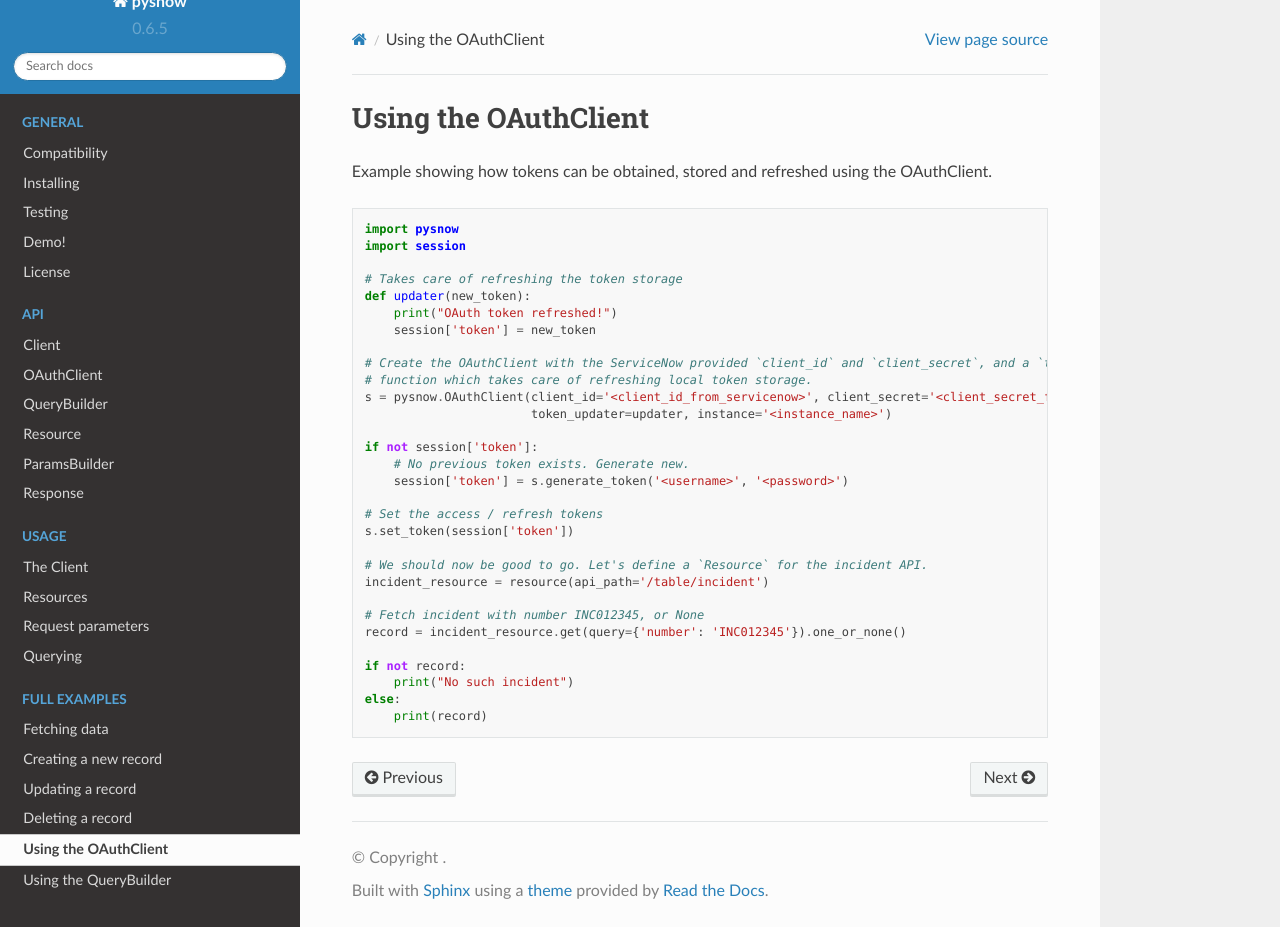
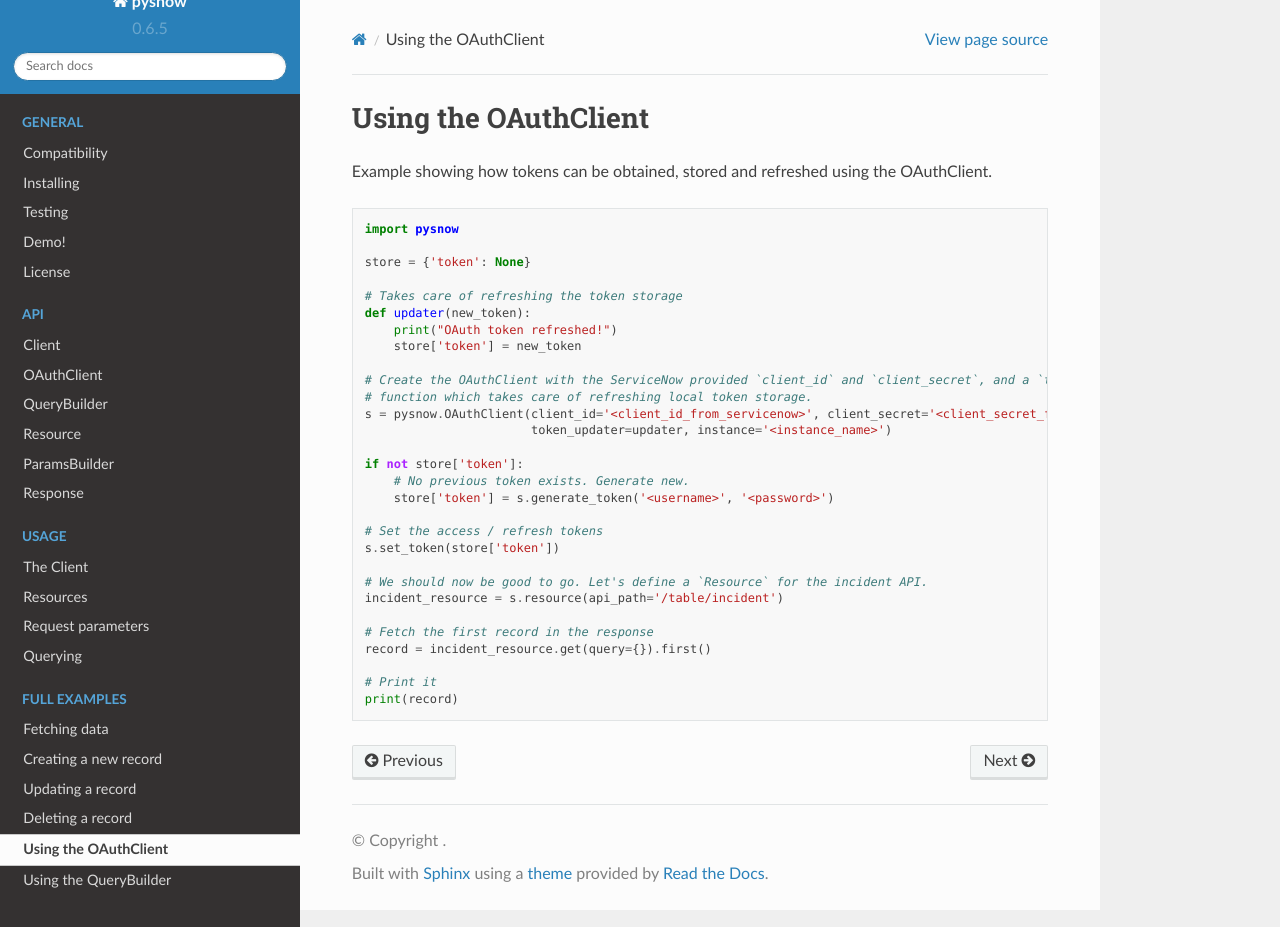
Before and after one commit to rbw/pysnow, a Sphinx documentation site: the page built from docs/full_examples/oauth_client.rst, in a window 1280 px wide and 927 px high. Built offline with Sphinx 7.4.7 and the Read the Docs theme 2.0.0, drawn with Linux system fonts in a browser that asks for light colours.

Commit message:
Updated example

```diff
--- a/docs/full_examples/oauth_client.rst
+++ b/docs/full_examples/oauth_client.rst
@@ -7,32 +7,31 @@ Example showing how tokens can be obtained, stored and refreshed using the OAuth
 .. code-block:: python
 
     import pysnow
-    import session
+
+    store = {'token': None}
 
     # Takes care of refreshing the token storage
     def updater(new_token):
         print("OAuth token refreshed!")
-        session['token'] = new_token
+        store['token'] = new_token
 
     # Create the OAuthClient with the ServiceNow provided `client_id` and `client_secret`, and a `token_updater`
     # function which takes care of refreshing local token storage.
     s = pysnow.OAuthClient(client_id='<client_id_from_servicenow>', client_secret='<client_secret_from_servicenow>',
                            token_updater=updater, instance='<instance_name>')
 
-    if not session['token']:
+    if not store['token']:
         # No previous token exists. Generate new.
-        session['token'] = s.generate_token('<username>', '<password>')
+        store['token'] = s.generate_token('<username>', '<password>')
 
     # Set the access / refresh tokens
-    s.set_token(session['token'])
+    s.set_token(store['token'])
 
     # We should now be good to go. Let's define a `Resource` for the incident API.
-    incident_resource = resource(api_path='/table/incident')
+    incident_resource = s.resource(api_path='/table/incident')
 
-    # Fetch incident with number INC012345, or None
-    record = incident_resource.get(query={'number': 'INC012345'}).one_or_none()
+    # Fetch the first record in the response
+    record = incident_resource.get(query={}).first()
 
-    if not record:
-        print("No such incident")
-    else:
-        print(record)
+    # Print it
+    print(record)
```
